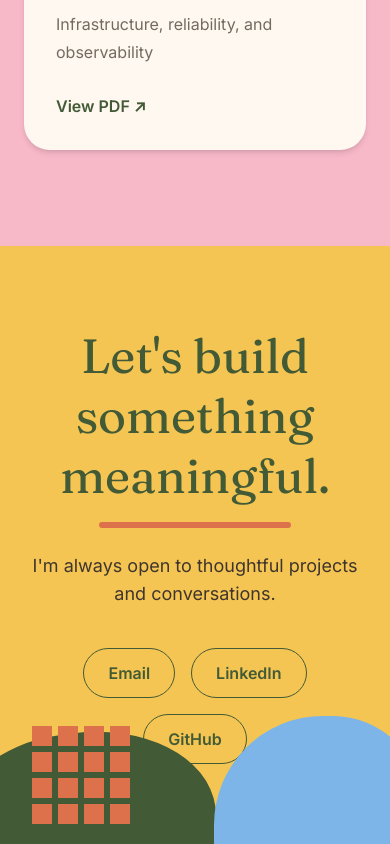
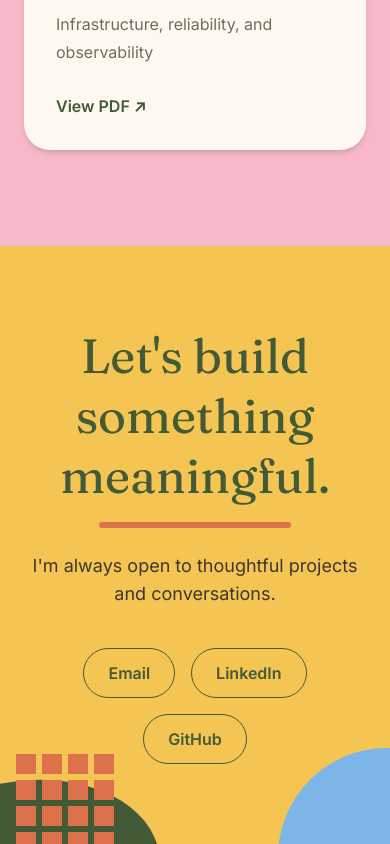
Before and after one commit to julsoyola/juliana-portfolio, a Next.js app: page / in a window 390 px wide. Shown: the part 8742-9586 px from the top of the page. Built offline with nearby package versions, Linux system fonts and the light colour scheme.

Commit message:
Adjust mobile footer decorations

```diff
--- a/components/Footer.tsx
+++ b/components/Footer.tsx
@@ -4,7 +4,7 @@ export default function Footer() {
       id="contact"
       className="relative overflow-hidden bg-[var(--mustard)] px-6 py-20 lg:px-10"
     >
-      <div className="mx-auto max-w-7xl text-center">
+      <div className="relative z-10 mx-auto max-w-7xl text-center">
         <h2 className="font-display text-5xl leading-tight text-[var(--forest)] sm:text-6xl">
           Let&apos;s build something meaningful.
         </h2>
@@ -43,11 +43,11 @@ export default function Footer() {
         </div>
       </div>
 
-      <div className="absolute -bottom-16 -left-10 h-44 w-64 rotate-[-8deg] rounded-[45%_55%_40%_60%] bg-[var(--forest)]" />
+      <div className="absolute -bottom-28 -left-24 h-44 w-64 rotate-[-8deg] rounded-[45%_55%_40%_60%] bg-[var(--forest)] sm:-bottom-16 sm:-left-10" />
 
-      <div className="absolute -bottom-20 -right-8 h-52 w-52 rounded-[55%_45%_60%_40%] bg-[var(--sky)]" />
+      <div className="absolute -bottom-28 -right-24 h-52 w-52 rounded-[55%_45%_60%_40%] bg-[var(--sky)] sm:-bottom-20 sm:-right-8" />
 
-      <div className="absolute bottom-5 left-8 grid grid-cols-4 gap-1.5">
+      <div className="absolute -bottom-2 left-4 grid grid-cols-4 gap-1.5 sm:bottom-5 sm:left-8">
         {Array.from({ length: 16 }).map((_, index) => (
           <span
             key={index}
```
